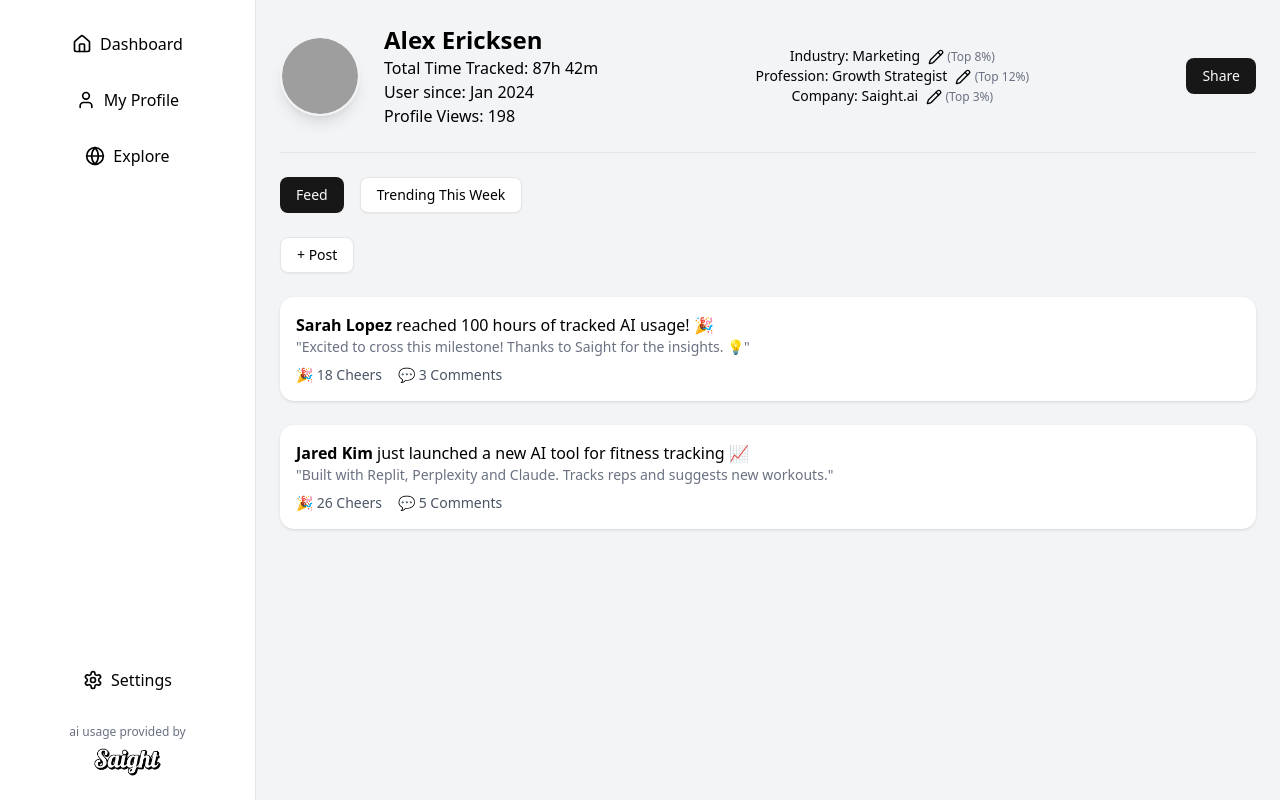
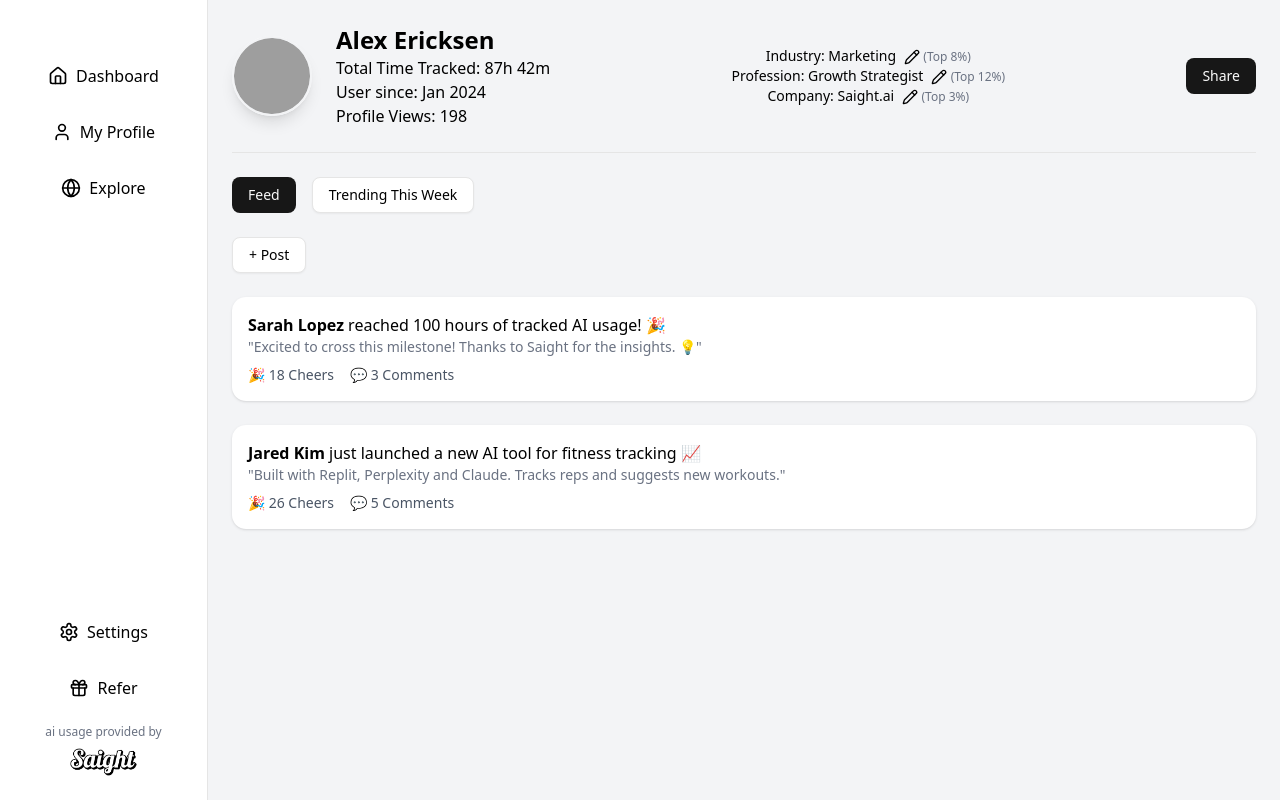
Before and after one commit to alexhericksen/saight-ai, a Next.js app in the folder frontend/: page /explore in a window 1280 px wide. Built offline with nearby package versions, Linux system fonts and the light colour scheme; grey boxes are pictures that could not be loaded.

Commit message:
sidebar menu narrower, added Refer menu item

```diff
--- a/frontend/app/dashboard/page.tsx
+++ b/frontend/app/dashboard/page.tsx
@@ -3,7 +3,7 @@
 import { useEffect, useState } from "react";
 import { supabase } from "@/lib/supabase";
 import { Button } from "@/components/ui/button";
-import { Pencil, Home, User, Globe, Settings } from "lucide-react";
+import { Pencil, Home, User, Globe, Settings, Gift } from "lucide-react";
 
 export default function Dashboard() {
   const [chartView, setChartView] = useState('daily');
@@ -77,8 +77,8 @@
   return (
     <div className="flex min-h-screen">
       {/* Sidebar */}
-      <aside className="w-64 bg-white text-black border-r p-6 flex flex-col justify-between">
-        <div className="space-y-4 flex items-center flex-col">
+      <aside className="w-52 bg-white text-black border-r p-6 flex flex-col justify-between">
+        <div className="space-y-4 flex items-center flex-col pt-8">
           <a href="#" className="flex items-center space-x-2 p-2 rounded-lg hover:bg-gray-100 transition-colors">
             <div className="w-5 flex justify-center">
               <Home className="h-5 w-5" />
@@ -98,12 +98,18 @@
             <span>Explore</span>
           </a>
         </div>
-        <div className="space-y-6 flex items-center flex-col">
+        <div className="space-y-4 flex items-center flex-col">
           <a href="#" className="flex items-center space-x-2 p-2 rounded-lg hover:bg-gray-100 transition-colors">
             <div className="w-5 flex justify-center">
               <Settings className="h-5 w-5" />
             </div>
             <span>Settings</span>
+          </a>
+          <a href="#" className="flex items-center space-x-2 p-2 rounded-lg hover:bg-gray-100 transition-colors">
+            <div className="w-5 flex justify-center">
+              <Gift className="h-5 w-5" />
+            </div>
+            <span>Refer</span>
           </a>
           <div className="text-center">
             <p className="text-xs text-gray-500 mb-2">ai usage provided by</p>
--- a/frontend/app/explore/page.tsx
+++ b/frontend/app/explore/page.tsx
@@ -2,7 +2,7 @@
 
 import { useState } from "react";
 import { Button } from "@/components/ui/button";
-import { Pencil, Home, User, Globe, Settings } from "lucide-react";
+import { Pencil, Home, User, Globe, Settings, Gift } from "lucide-react";
 
 export default function ExplorePage() {
   const [activeTab, setActiveTab] = useState("feed");
@@ -11,8 +11,8 @@
   return (
     <div className="flex min-h-screen">
       {/* Sidebar */}
-      <aside className="w-64 bg-white text-black border-r p-6 flex flex-col justify-between">
-        <div className="space-y-4 flex items-center flex-col">
+      <aside className="w-52 bg-white text-black border-r p-6 flex flex-col justify-between">
+        <div className="space-y-4 flex items-center flex-col pt-8">
           <a href="#" className="flex items-center space-x-2 p-2 rounded-lg hover:bg-gray-100 transition-colors">
             <div className="w-5 flex justify-center">
               <Home className="h-5 w-5" />
@@ -32,12 +32,18 @@
             <span className="font-medium">Explore</span>
           </a>
         </div>
-        <div className="space-y-6 flex items-center flex-col">
+        <div className="space-y-4 flex items-center flex-col">
           <a href="#" className="flex items-center space-x-2 p-2 rounded-lg hover:bg-gray-100 transition-colors">
             <div className="w-5 flex justify-center">
               <Settings className="h-5 w-5" />
             </div>
             <span>Settings</span>
+          </a>
+          <a href="#" className="flex items-center space-x-2 p-2 rounded-lg hover:bg-gray-100 transition-colors">
+            <div className="w-5 flex justify-center">
+              <Gift className="h-5 w-5" />
+            </div>
+            <span>Refer</span>
           </a>
           <div className="text-center">
             <p className="text-xs text-gray-500 mb-2">ai usage provided by</p>
--- a/frontend/app/myprofile/page.tsx
+++ b/frontend/app/myprofile/page.tsx
@@ -2,7 +2,7 @@
 
 import { useState } from "react";
 import { Button } from "@/components/ui/button";
-import { Pencil, Home, User, Globe, Settings } from "lucide-react";
+import { Pencil, Home, User, Globe, Settings, Gift } from "lucide-react";
 
 export default function MyProfile() {
   const [activeTab, setActiveTab] = useState("profile");
@@ -10,8 +10,8 @@
   return (
     <div className="flex min-h-screen">
       {/* Sidebar */}
-      <aside className="w-64 bg-white text-black border-r p-6 flex flex-col justify-between">
-        <div className="space-y-4 flex items-center flex-col">
+      <aside className="w-52 bg-white text-black border-r p-6 flex flex-col justify-between">
+        <div className="space-y-4 flex items-center flex-col pt-8">
           <a href="#" className="flex items-center space-x-2 p-2 rounded-lg hover:bg-gray-100 transition-colors">
             <div className="w-5 flex justify-center">
               <Home className="h-5 w-5" />
@@ -31,12 +31,18 @@
             <span>Explore</span>
           </a>
         </div>
-        <div className="space-y-6 flex items-center flex-col">
+        <div className="space-y-4 flex items-center flex-col">
           <a href="#" className="flex items-center space-x-2 p-2 rounded-lg hover:bg-gray-100 transition-colors">
             <div className="w-5 flex justify-center">
               <Settings className="h-5 w-5" />
             </div>
             <span>Settings</span>
+          </a>
+          <a href="#" className="flex items-center space-x-2 p-2 rounded-lg hover:bg-gray-100 transition-colors">
+            <div className="w-5 flex justify-center">
+              <Gift className="h-5 w-5" />
+            </div>
+            <span>Refer</span>
           </a>
           <div className="text-center">
             <p className="text-xs text-gray-500 mb-2">ai usage provided by</p>
```
